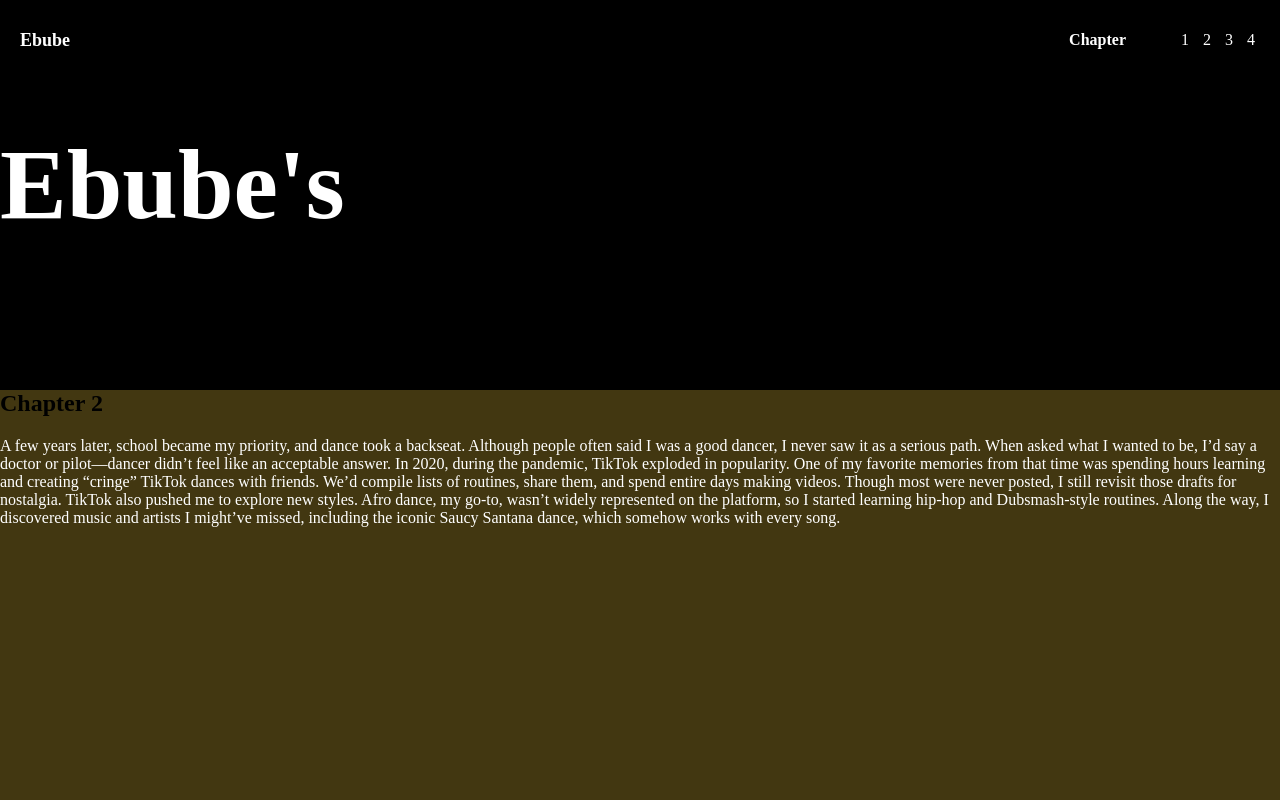
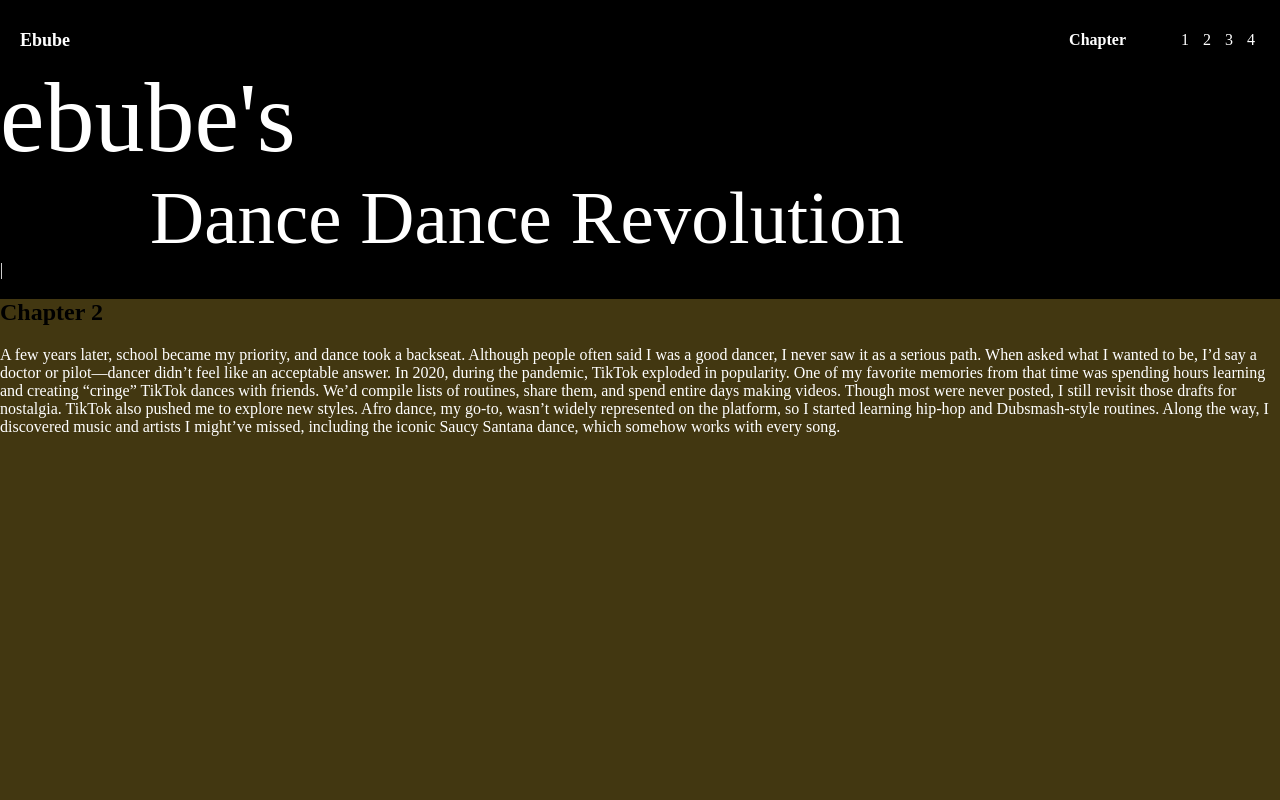
Before and after one commit to Ebubexx/Final-Project, a plain HTML site: page index.html in a window 1280 px wide. Shown: the top 800 px of the page. Drawn offline with Linux system fonts and the light colour scheme.

Commit message:
Almost done with intro section

```diff
--- a/index.html
+++ b/index.html
@@ -56,20 +56,22 @@
     }
 
   #intro {
+    display: flex;
+    justify-content: center;
+    align-items: center;
     width: 75%;
-    align-items: center;
-    height: 70%;
+    height: 50%;
     border-radius: 20px;
     background-color: #2B2B2B;
     border: medium solid #80102F;
   }
 
-  .page-header {
+  .main-title {
     font-size: 100px;
     margin-bottom: 0;
   }
 
-  .title {
+  .subtitle {
     font-size: 75px;
     margin-left: 150px;
     margin-top: 0;
@@ -108,8 +110,11 @@
   </div>
 
 <div id="Intro">
-  <h1 class="page-header">Ebube's</h1>
-  <h2 class="title">Dance Dance Revolution</h2>
+  <div class="intro-content">
+    <div class="main-title">ebube's</div>
+    <div class="subtitle">Dance Dance Revolution</div>
+    <div class="arrow">|</div>
+  </div>
 </div>
 
 
```
